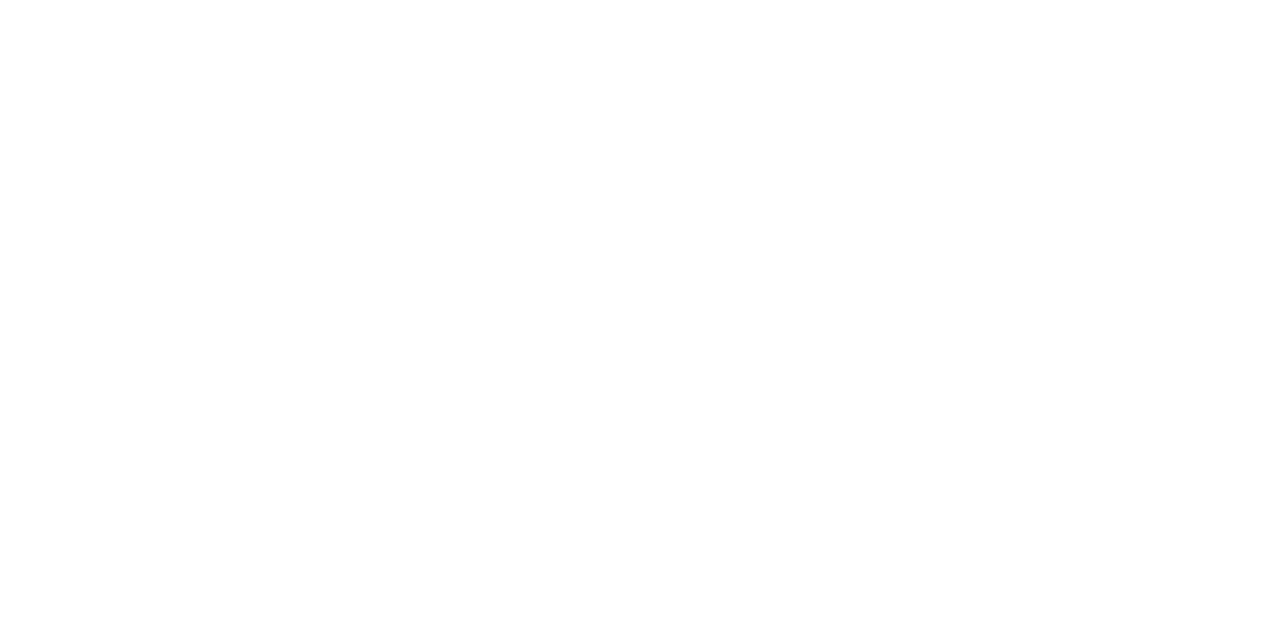
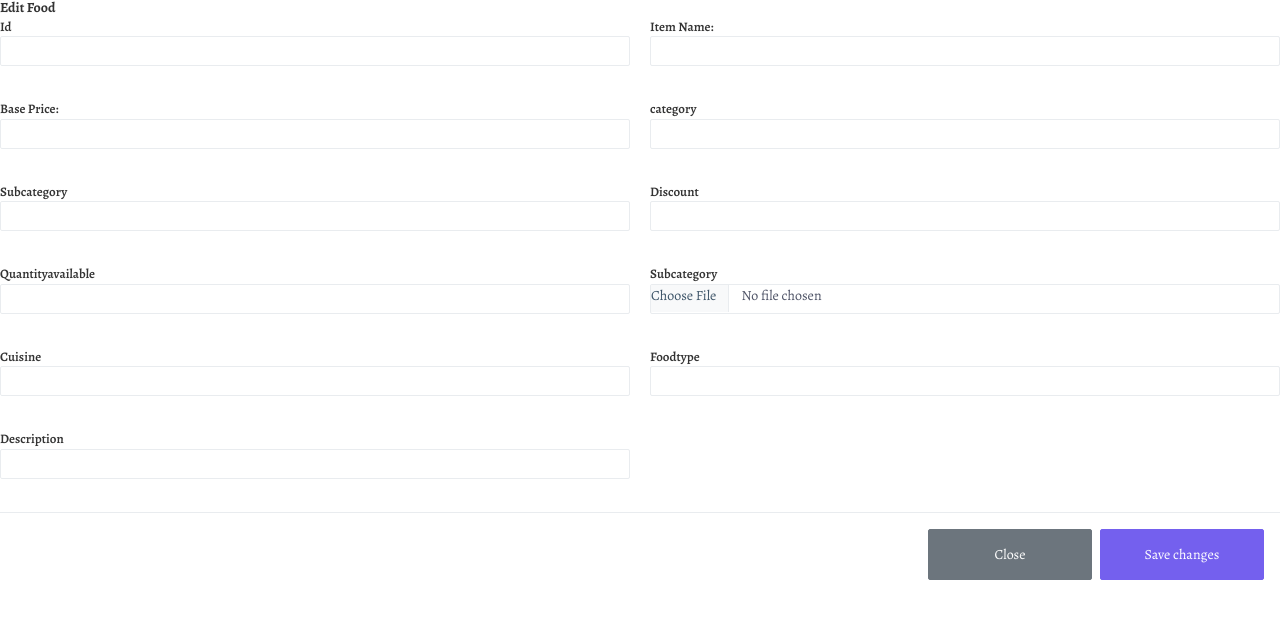
Before and after one commit to shraddhaByloop24/Billing-software-System, a React (Vite) app in the folder Frontend/: page /updateproduct in a window 1280 px wide. Before the commit this address had no page. Shown: the top 618 px of the page. Built offline with nearby package versions, Linux system fonts and the light colour scheme; a web font is replaced by a local one.

Commit message:
update complete

```diff
--- a/Frontend/src/Layout/Addproducts.jsx
+++ b/Frontend/src/Layout/Addproducts.jsx
@@ -53,7 +53,7 @@
       formData.append('foodtype', foodtype);
       formData.append('customizations', JSON.stringify(customizations));
       formData.append('filters', JSON.stringify(filters));
-      const response = await axios.post('https://eafb-2405-201-301d-f872-a5f7-bfbe-80a9-e3f9.ngrok-free.app/api/products', formData, {
+      const response = await axios.post('https://d6e7-2405-201-301d-f872-794d-acaa-e3ff-b6e8.ngrok-free.app/api/products', formData, {
         headers: {
           'Content-Type': 'multipart/form-data',
         },
--- a/Frontend/src/Layout/Editmenu.jsx
+++ b/Frontend/src/Layout/Editmenu.jsx
@@ -1,119 +1,209 @@
-import React from 'react'
-import { useState } from 'react';
+import React, { useState } from 'react';
 import axios from 'axios';
-import './style.css'
+const Editmenu = () => {
+  const [id, setId] = useState('');
+  const [itemname, setItemname] = useState('');
+  const [description, setDescription] = useState('');
+  const [baseprice, setBaseprice] = useState('');
+  const [category, setCategory] = useState('');
+  const [subcategory, setSubcategory] = useState('');
+  const [discount, setDiscount] = useState('');
+  const [quantityavailable, setQuantityavailable] = useState('');
+  const [cuisine, setCuisine] = useState('');
+  const [foodtype, setFoodtype] = useState('');
+  const [customizations, setCustomizations] = useState('');
+  const [filters, setFilters] = useState('');
+  const [image, setImage] = useState(null);
 
-const Editmenu = ({ food, fetchFoods }) => {
-
-  const [editedFood, setEditedFood] = useState(food);
-  const handleUpdate = async () => {
+  const handleSubmit = async (event) => {
+    event.preventDefault();
+    const formData = new FormData();
+    formData.append('itemname', itemname);
+    formData.append('description', description);
+    formData.append('baseprice', baseprice);
+    formData.append('category', category);
+    formData.append('subcategory', subcategory);
+    formData.append('discount', discount);
+    formData.append('quantityavailable', quantityavailable);
+    formData.append('cuisine', cuisine);
+    formData.append('foodtype', foodtype);
+    formData.append('customizations', customizations);
+    formData.append('filters', filters);
+    if (image) {
+      formData.append('image', image);
+    }
     try {
-      await axios.put(`http://localhost:3000/food/${editedFood._id}`, editedFood);
-      console.log('Food item updated successfully:', editedFood);
-
-      fetchFoods();
-
-      setEditMode(false);
-      setEditedFood({
-        name: '',
-        price: '',
-        description: '',
-        foodtype: '',
-        foodcategory: '',
-        subcategorys: '',
-        discount: '',
-        foodimg: ''
+      const response = await axios.put(`https://d6e7-2405-201-301d-f872-794d-acaa-e3ff-b6e8.ngrok-free.app/api/products/${id}`, formData, {
+        headers: {
+          'Content-Type': 'multipart/form-data',
+        },
       });
+      console.log(response.data);
+      // Handle success response
     } catch (error) {
-      console.error('Error updating food item:', error);
+      console.error(error);
+      // Handle error response
     }
   };
 
 
 
-
-  // AddFood Data Sow in the list
-
-  useEffect(() => {
-    fetchFoodList();
-  }, []);
-
-  const fetchFoodList = async () => {
-    try {
-      const responses = await axios.get('http://localhost:3001/addfood');
-      setFoodList(responses.data);
-    } catch (error) {
-      console.error('Error fetching food items:', error);
-    }
-  };
-
-
   return (
     <div>
       <h6>Edit Food</h6>
-      <form className='editforms p-0'>
-        <div className='p-0'>
-          <label htmlFor="name">Name</label>
+      <form onSubmit={handleSubmit}>
+
+        <div className="row">
+          <label className='w-100 col-lg-6'>
+            Id
             <input
+              className="form-control border"
               type="text"
-            id="name"
-            value={editedFood.name}
-            onChange={(e) => setEditedFood({ ...editedFood, name: e.target.value })}
+              name="id"
+              value={id}
+              onChange={(e) => setId(e.target.value)}
             />
+          </label>
+          <label className='w-100 col-lg-6'>
+            Item Name:
+            <input
+              className="form-control border"
+              type="text"
+              name="itemname"
+              value={itemname}
+              onChange={(e) => setItemname(e.target.value)}
+            />
+          </label>
           </div>
-        <div>
-          <label htmlFor="price">Price:</label>
+
+          <div className="row">
+          <label className='w-100 col-lg-6'>
+            Base Price:
             <input
+              className="form-control border"
               type="number"
-            id="price"
-            value={editedFood.price}
-            onChange={(e) => setEditedFood({ ...editedFood, price: e.target.value })}
+              name="baseprice"
+              value={baseprice}
+              onChange={(e) => setBaseprice(e.target.value)}
+
+              required
             />
+          </label>
+          <label className='w-100 col-lg-6'>
+            category
+            <input
+              className="form-control border"
+              type="text"
+              name="category"
+              value={category}
+              onChange={(e) => setCategory(e.target.value)}
+
+            />
+          </label>
         </div>
-        <div>
-          <label htmlFor="description">Description:</label>
-          <textarea
-            id="description" className='form-control is-invalid'
-            value={editedFood.description}
-            onChange={(e) => setEditedFood({ ...editedFood, description: e.target.value })}
+
+        <div className="row">
+          <label className='w-100 col-lg-6'>
+            Subcategory
+            <input
+              className="form-control border"
+              type="text"
+              name="subcategory"
+              value={subcategory}
+              onChange={(e) => setSubcategory(e.target.value)}
+              required
             />
+          </label>
+          <label className='w-100 col-lg-6'>
+            Discount
+            <input
+              className="form-control border"
+              type="number"
+              name="discount"
+              value={discount}
+              onChange={(e) => setDiscount(e.target.value)}
+              required
+            />
+          </label>
         </div>
-        <div>
-          <label htmlFor="foodtype">Food Type:</label>
+        <div className="row">
+          <label className='w-100 col-lg-6'>
+            Quantityavailable
+            <input
+              className="form-control border"
+              type="number"
+              name="quantityavailable"
+              value={quantityavailable}
+              onChange={(e) => setQuantityavailable(e.target.value)}
+              required
+            />
+          </label>
+          <br />
+          <label className='w-100 col-lg-6'>
+            Subcategory
+            <input
+              className="form-control border"
+              type="file"
+              name="image"
+              value={image}
+              onChange={(e) => setImage(e.target.value)}
+              required
+            />
+          </label>
+        </div>
+        <div className="row">
+          <label className='w-100 col-lg-6'>
+            Cuisine
+            <input
+              className="form-control border"
+              type="text"
+              name="cuisine"
+              value={cuisine}
+              onChange={(e) => setCuisine(e.target.value)}
+              required
+            />
+          </label>
+          <br />
+          <label className='w-100 col-lg-6'>
+            Foodtype
+            <input
+              className="form-control border"
+              type="text"
+              name="foodtype"
+              value={foodtype}
+              onChange={(e) => setFoodtype(e.target.value)}
+              required
+            />
+          </label>
 
-          <select name="foodtype" id="foodtype" value={editedFood.foodtype} onChange={(e) => setEditedFood({ ...editedFood, foodtype: e.target.value })} >
-            <option value=" "></option>
-            <option value="veg">Veg</option>
-            <option value="nonVeg">Non-Veg</option>
-          </select>
+          <label className='w-100 col-lg-6'>
+            Description
+            <input
+              className="form-control border"
+              type="text"
+              name="description"
+              value={description}
+              onChange={(e) => setDescription(e.target.value)}
+              required
+            />
+          </label>
         </div>
-        <div >
-          <label htmlFor="foodcategory">Food Category:</label>
-          <select
-            // className="input-text form-select"
-            name="foodcategory"
-            id="foodcategory"
-            value={editedFood.foodcategory}
-            onChange={(e) => setEditedFood({ ...editedFood, foodcategory: e.target.value })}
+
+
+
+        <div className="modal-footer">
+          <button
+            type="button"
+            className="btn btn-secondary"
+            data-bs-dismiss="modal"
           >
-            <option value="">Select Food Category</option>
-            {foodList.map(food => (
-              <option key={food._id} value={food.foodname}>
-                {food.foodname}
-              </option>
-            ))}
-          </select>
+            Close
+          </button>
+          <button type="submit" className="btn btn-primary">
+            Save changes
+          </button>
         </div>
-        <div>
-          <input
-            type="text"
-            name='subcategorys'
-            id="subcategorys"
-            value={editedFood.subcategorys}
-            onChange={(e) => setEditedFood({ ...editedFood, subcategorys: e.target.value })}
-          />
-        </div>
-        <button type="button" onClick={handleUpdate}>Update</button>
+
       </form>
     </div>
   )
```
Also changed, not shown: Frontend/routes.jsx (+5 -4 lines), Frontend/src/Layout/Productlist.jsx (+6 -160 lines). Lines whose indentation alone changed are shown as unchanged.
